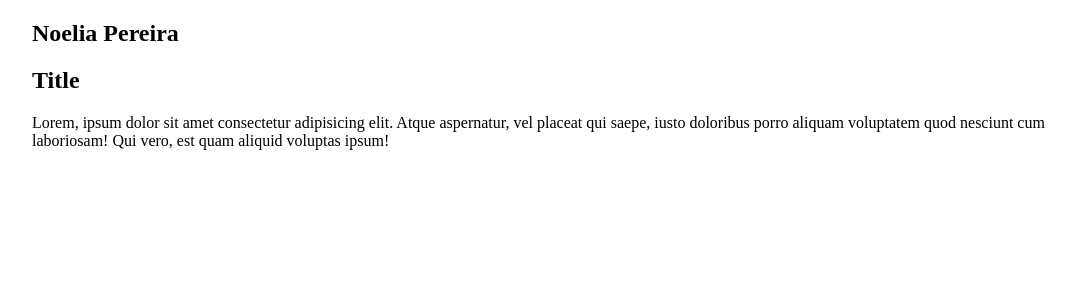
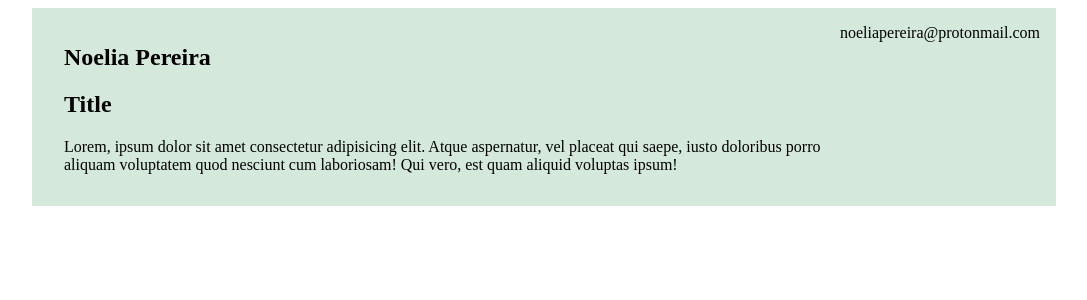
Before and after one commit to naltiva/CV, a React (Vite) app: page / in a window 1280 px wide. Shown: the top 300 px of the page, without its empty margins (96-1183 px from the left). Built offline with nearby package versions, Linux system fonts and the light colour scheme.

Commit message:
Add header structure

```diff
--- a/src/index.html
+++ b/index.html
@@ -2,7 +2,7 @@
 <html>
     <head>
         <title>CV</title>
-        <script src="./index.tsx"></script>
+        <script src="src/index.tsx"></script>
     </head>
     <body>
         <div id="main">
--- a/package.json
+++ b/package.json
@@ -4,8 +4,10 @@
   "description": "",
   "main": "index.js",
   "scripts": {
-    "start": "parcel src/index.html",
+    "start": "parcel  static/**/* index.html",
+    "build": "parcel build src/index.html",
     "test": "echo \"Error: no test specified\" && exit 1"
+
   },
   "author": "",
   "license": "ISC",
--- a/src/page.scss
+++ b/src/page.scss
@@ -2,3 +2,20 @@
     max-width: 1024px;
     margin: auto;
 }
+
+.header {
+    background-color: hsla(140, 33%, 75%, 0.5);
+    padding: 1rem;
+    display: flex;
+    flex-direction: row;
+    justify-content: flex-start;
+}
+
+.presentation {
+    margin-left: 1rem;
+    flex-grow: 2;
+ }
+
+ .contact-list {
+    flex-grow:1;
+ }
--- a/src/page.tsx
+++ b/src/page.tsx
@@ -11,7 +11,7 @@ const Header = () => {
             <section className="contact-list">
                 <div className="contact-list__item">
                     <img/>
-                    <span></span>
+                    <span>noeliapereira@protonmail.com</span>
                 </div>
             </section>
         </div>
```
Also changed, not shown: src/index.tsx (line endings or trailing spaces).
